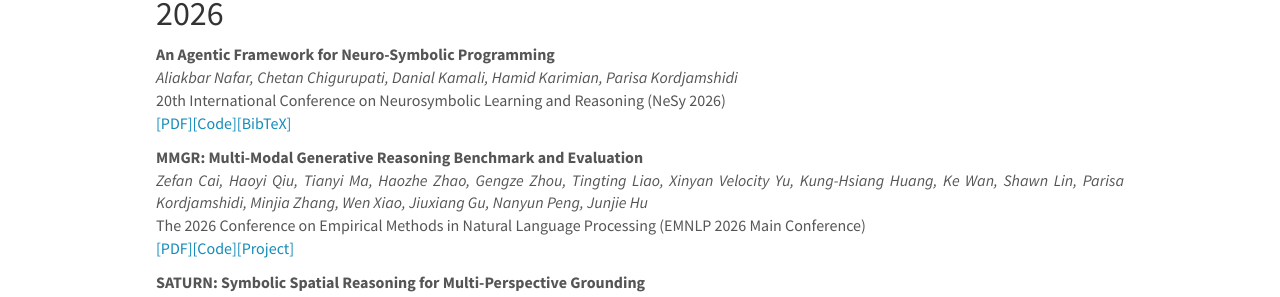
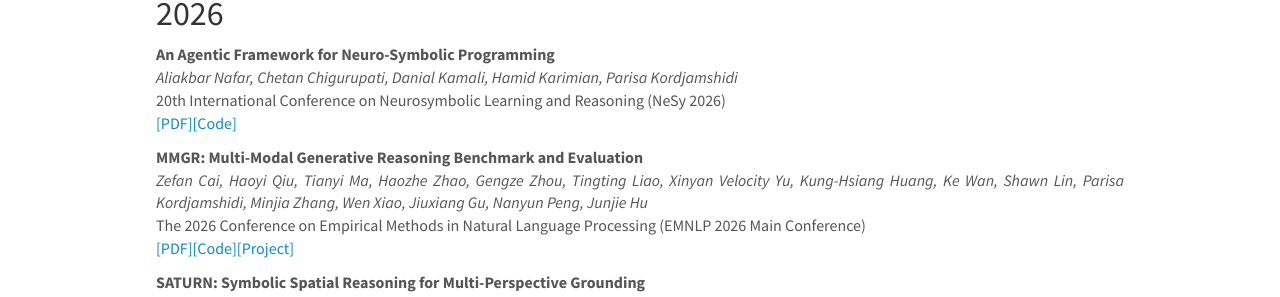
Before and after one commit to HLR/HLR.github.io, a Jekyll site: the page built from _pages/publications.md, in a window 1280 px wide and 900 px high. Shown: the part 310-607 px from the top of the window. Built offline with Jekyll 4.4.1, drawn with Linux system fonts in a browser that asks for light colours; nearby versions of some CDN libraries.

Commit message:
Remove standalone BibTeX link from NeSy publication

```diff
--- a/_data/publist.yml
+++ b/_data/publist.yml
@@ -20,8 +20,6 @@
       display: PDF
     - url: https://github.com/HLR/AgenticDomiKnowS
       display: Code
-    - url: /downloads/nafar2026agentic.bib
-      display: BibTeX
 
 - title: "MMGR: Multi-Modal Generative Reasoning Benchmark and Evaluation"
   authors: Zefan Cai, Haoyi Qiu, Tianyi Ma, Haozhe Zhao, Gengze Zhou, Tingting Liao, Xinyan Velocity Yu, Kung-Hsiang Huang, Ke Wan, Shawn Lin, Parisa Kordjamshidi, Minjia Zhang, Wen Xiao, Jiuxiang Gu, Nanyun Peng, Junjie Hu
```
